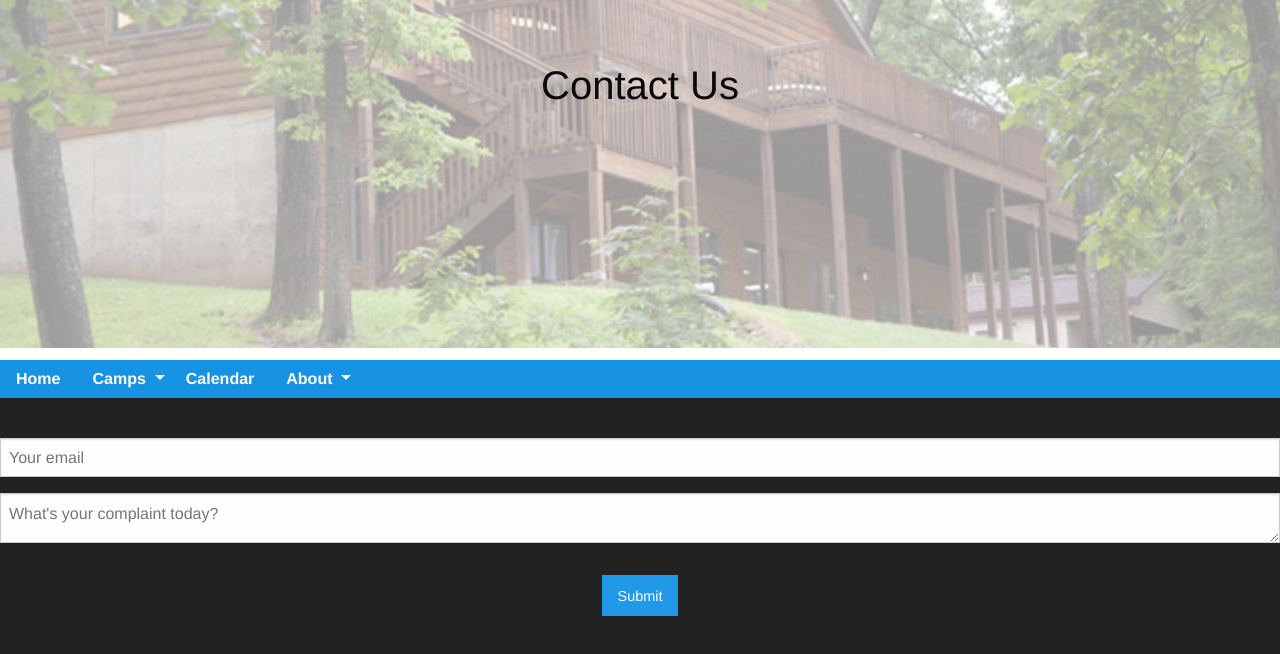
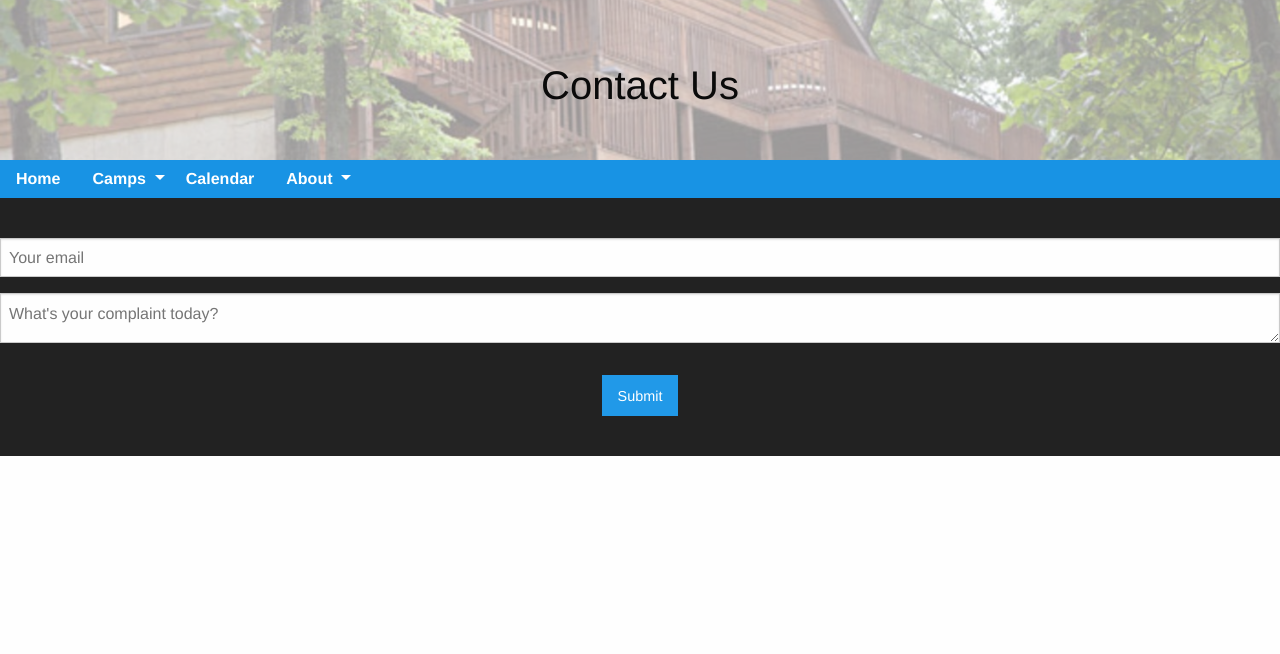
Before and after one commit to Labradoodle-360/durley-camp, a plain HTML site: page contact.html in a window 1280 px wide. Shown: the part 190-844 px from the top of the page. After the commit the page ends 800 px from the top, so only its background shows below. Drawn offline with Linux system fonts and the light colour scheme.

Commit message:
contact partial.

```diff
--- a/contact.html
+++ b/contact.html
@@ -11,7 +11,7 @@
     	<meta class="foundation-mq">
     </head>
     <body data-whatinput="mouse">
-        <header class="homepage">
+        <header class="contact">
             <img src="img/backdrop.png" class="banner">
             <img src="img/logo.png" class="logo">
             <div id="featured-content">
--- a/css/main.scss
+++ b/css/main.scss
@@ -1,6 +1,7 @@
 @import "partials/settings";
 
 @import "partials/pages/homepage";
+@import "partials/pages/contact";
 
 header {
   text-align: center;
--- /dev/null
+++ b/css/partials/pages/_contact.scss
@@ -0,0 +1,3 @@
+header.contact {
+	height: 350px;
+}
```
Also changed, not shown: css/main.css, 1 other file.
